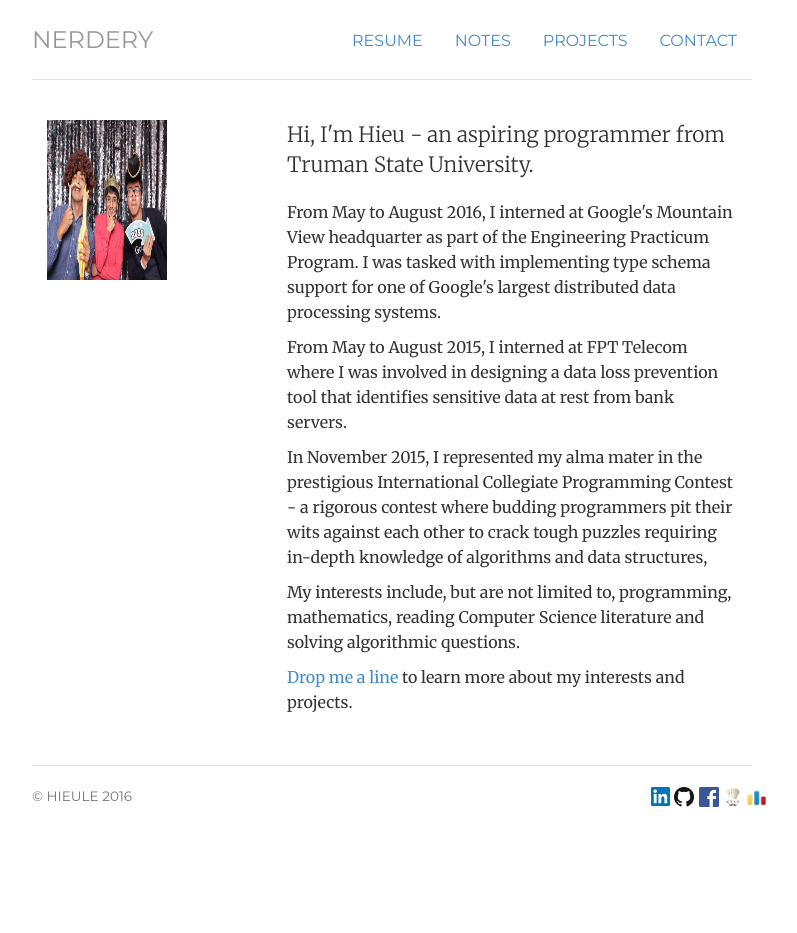
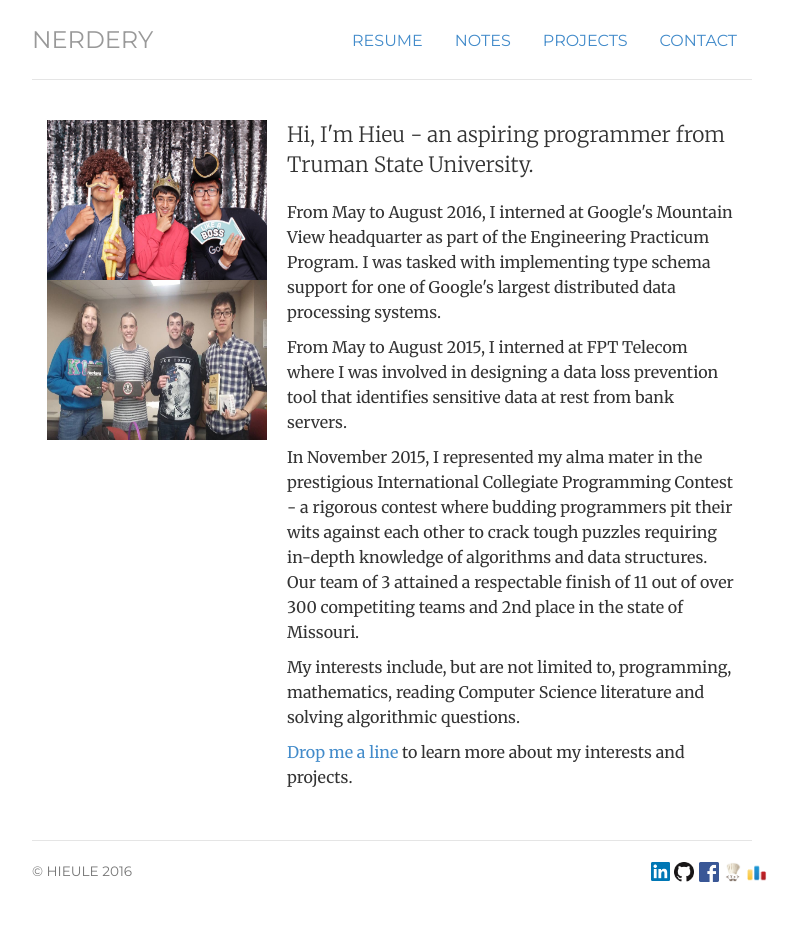
Before and after one commit to hieule22/hieule22.github.io, a Jekyll site: the page built from index.html, in a window 1280 px wide. Shown: the whole page, without its empty margins (248-1045 px from the left). Built offline with Jekyll 4.4.1, drawn with Linux system fonts in a browser that asks for light colours; before the commit the page ends 900 px from its top, so only the background shows below that.

Commit message:
Update homepage

```diff
--- a/index.html
+++ b/index.html
@@ -8,7 +8,8 @@ contact: passive
 <!-- <div class="jumbotron"> -->
 <div class="row marketing">
   <div class="col-sm-4">
-    <img  alt="Hieu Le" src="img/hieule_photo.jpg" height="160" width="120">
+    <img  alt="Hieu Le" src="img/hieule_photo0.jpg" height="160" width="220">
+    <img  alt="Hieu Le" src="img/hieule_photo1.jpg" height="160" width="220">
   </div>
   <div itemscope itemtype="http://data-vocabulary.org/Person" class="col-sm-8">
     <p class="lead">Hi, I'm <span itemprop="name">Hieu</span> - an aspiring programmer from Truman State
@@ -20,7 +21,8 @@ contact: passive
       prevention tool that identifies sensitive data at rest from bank servers.</p>
     <p> In November 2015, I represented my alma mater in the prestigious International Collegiate Programming
       Contest - a rigorous contest where budding programmers pit their wits against each other to crack
-      tough puzzles requiring in-depth knowledge of algorithms and data structures, </p>
+      tough puzzles requiring in-depth knowledge of algorithms and data structures. Our team of 3 attained a
+      respectable finish of 11 out of over 300 competiting teams and 2nd place in the state of Missouri.</p>
     <p> My interests include, but are not limited to, programming, mathematics, reading Computer Science
       literature and solving algorithmic questions.</p>
     <p><a href="contact">Drop me a line</a> to learn more about my interests and projects.</p>
```
Also changed, not shown: img/hieule_photo0.jpg (renamed from img/hieule_photo.jpg), img/hieule_photo1.jpg (added).
